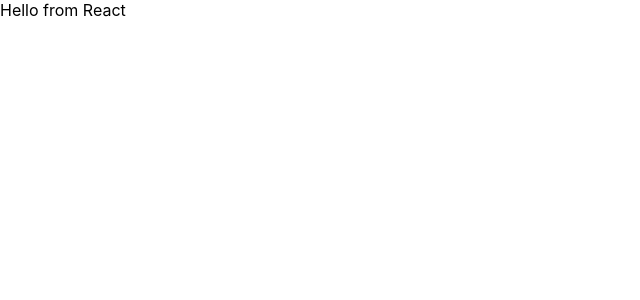
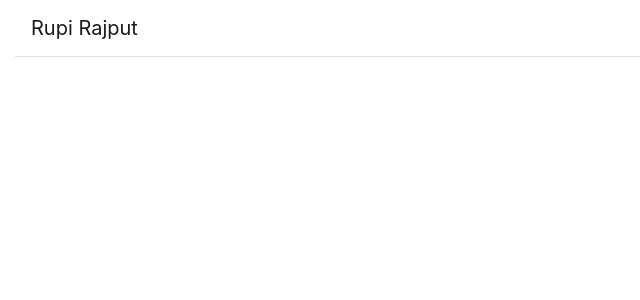
Before and after one commit to RupiR/react-portfolio-practice, a React (Create React App) app: page / in a window 1280 px wide. Shown: the top 300 px of the page, without its empty margins (0-640 px from the left). Built offline with nearby package versions, Linux system fonts and the light colour scheme.

Commit message:
added navbar

```diff
--- a/package.json
+++ b/package.json
@@ -6,7 +6,9 @@
     "@testing-library/jest-dom": "^4.2.4",
     "@testing-library/react": "^9.5.0",
     "@testing-library/user-event": "^7.2.1",
+    "bootstrap": "^4.5.2",
     "react": "^16.13.1",
+    "react-bootstrap": "^1.3.0",
     "react-dom": "^16.13.1",
     "react-router-dom": "^5.2.0",
     "react-scripts": "3.4.3"
--- a/src/App.js
+++ b/src/App.js
@@ -1,5 +1,8 @@
 import React from 'react';
+import {BrowserRouter as Router, Route, Link} from 'react-router-dom';
+import Container from 'react-bootstrap/Container';
 import './App.css';
+import { Navbar } from 'react-bootstrap';
 
 class App extends React.Component {
 
@@ -40,7 +43,17 @@ class App extends React.Component {
 
   render(){
     return (
-    <div>Hello from React</div>
+    <Router>
+      <Container className="p=0" fluid={true}>
+
+      <Navbar className="border-bottom">
+        <Navbar.Brand>
+        Rupi Rajput
+        </Navbar.Brand>
+
+      </Navbar>
+      </Container>
+    </Router>
     );
 }
 }
--- a/src/index.js
+++ b/src/index.js
@@ -3,6 +3,8 @@ import ReactDOM from 'react-dom';
 import './index.css';
 import App from './App';
 import * as serviceWorker from './serviceWorker';
+
+import 'bootstrap/dist/css/bootstrap.css';
 
 ReactDOM.render(
   <React.StrictMode>
```
Also changed, not shown: 1 other file (tests, documents, lock files or other folders).
